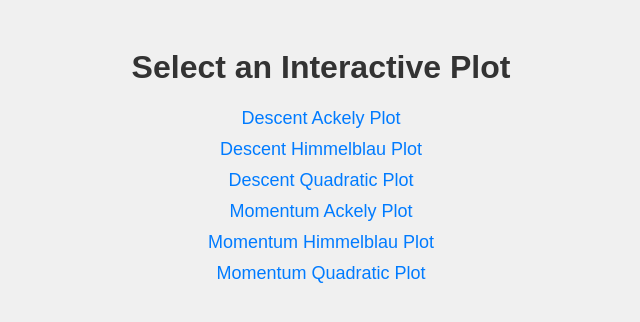
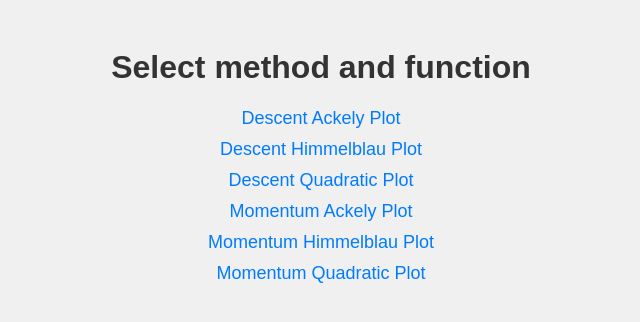
Before and after one commit to LinoVelardita/Opt_3D_Plot, a plain HTML site: page index.html in a window 1280 px wide. Shown: the whole page, without its empty margins (319-959 px from the left). Drawn offline with Linux system fonts and the light colour scheme.

Commit message:
Update index.html

```diff
--- a/index.html
+++ b/index.html
@@ -27,7 +27,7 @@
     </style>
 </head>
 <body>
-    <h1>Select an Interactive Plot</h1>
+    <h1>Select method and function</h1>
 
     <!-- Links to each interactive plot file -->
     <a href="descent_ackely_plot.html">Descent Ackely Plot</a>
```
